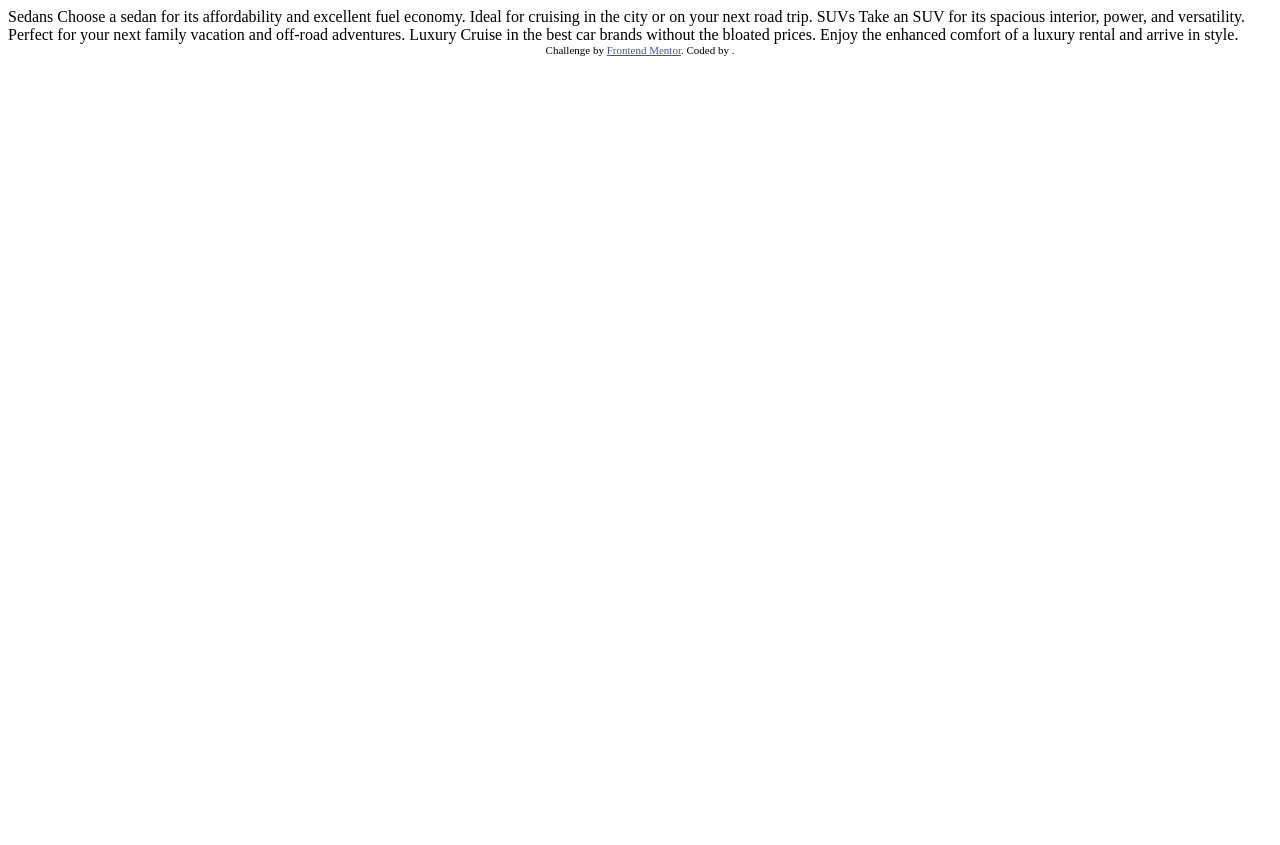
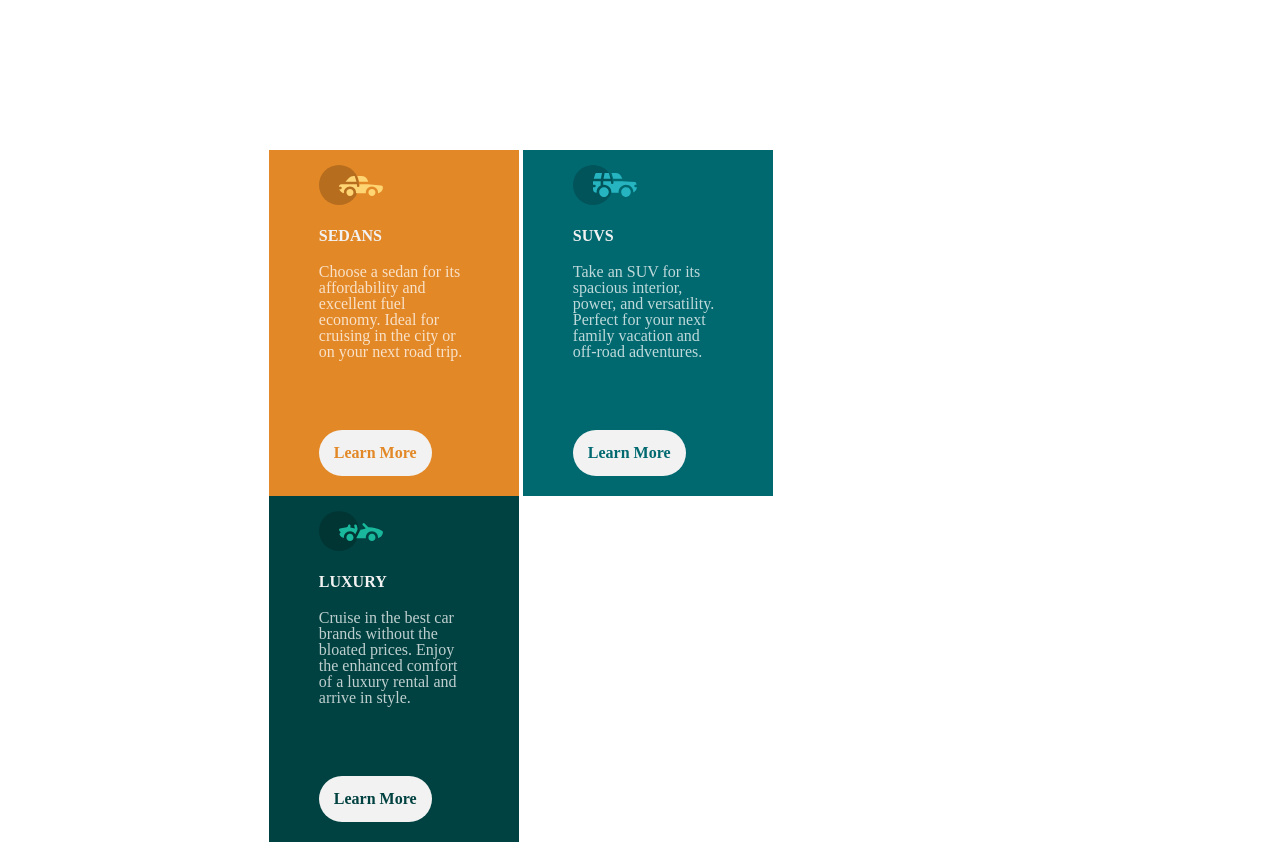
Before and after one commit to HenriqueMa1a/cards-em-coluna, a plain HTML site: page projeto4/index.html in a window 1280 px wide. Shown: the top 845 px of the page. Before the commit the page ends 800 px from the top, so only its background shows below. Drawn offline with Linux system fonts and the light colour scheme.

Commit message:
Criação dos cards

```diff
--- a/projeto4/index.html
+++ b/projeto4/index.html
@@ -5,32 +5,55 @@
   <meta name="viewport" content="width=device-width, initial-scale=1.0">
 
   <link rel="icon" type="image/png" sizes="32x32" href="./images/favicon-32x32.png">
+  <title>Henrique Maia - column card component</title>
+  <link rel="stylesheet" href="reset.css">
+  <link rel="stylesheet" href="style.css">
 
-  <title>Henrique Maia - column card component</title>
 
-  <!-- Feel free to remove these styles or customise in your own stylesheet 👍 -->
-  <style>
-    .attribution { font-size: 11px; text-align: center; }
-    .attribution a { color: hsl(228, 45%, 44%); }
-  </style>
 </head>
 <body>
+  <main>
+    <section class="box">
 
-  Sedans
-  Choose a sedan for its affordability and excellent fuel economy. Ideal for cruising in the city
-  or on your next road trip.
+      <div class="box1">
 
-  SUVs
-  Take an SUV for its spacious interior, power, and versatility. Perfect for your next family vacation
-  and off-road adventures.
+        <svg width="64" height="40" xmlns="http://www.w3.org/2000/svg" class="model"><g fill="none" fill-rule="evenodd"><circle fill="#000" opacity=".201" cx="20" cy="20" r="20"/>
+        <path d="M52.936 24.11c1.942 0 3.517 1.542 3.517 3.445 0 1.903-1.575 3.445-3.517 3.445s-3.516-1.542-3.516-3.445c0-1.903 1.574-3.445 3.516-3.445zm-21.957 0c1.942 0 3.517 1.542 3.517 3.445 0 1.903-1.575 3.445-3.517 3.445s-3.516-1.542-3.516-3.445c0-1.903 1.574-3.445 3.516-3.445zm6.948-4.848v1.429c0 .716.61 1.293 1.348 1.259a1.295 1.295 0 001.225-1.295v-1.393h8.256l13.483 1.313c.956.093 1.676.881 1.676 1.814 0 2.89-2.126 5.303-4.926 5.819.397-3.557-2.458-6.62-6.053-6.62-3.646 0-6.504 3.14-6.039 6.723h-9.879c.466-3.588-2.397-6.722-6.039-6.722-3.595 0-6.45 3.062-6.052 6.62-2.14-.398-3.916-1.912-4.61-3.931h1.142c.731 0 1.32-.598 1.285-1.322-.033-.678-.629-1.2-1.322-1.2H20v-.251c0-1.274 1.066-2.243 2.306-2.243h15.62zM42.59 11c2.645 0 4.99 1.556 5.972 3.963l.726 1.779H40.17L38.413 11h4.178zm-6.865 0l1.758 5.741H26.505l3.357-3.654A6.502 6.502 0 0134.644 11h1.082z" fill="#FFD473" fill-rule="nonzero"/></g></svg>
 
-  Luxury
-  Cruise in the best car brands without the bloated prices. Enjoy the enhanced comfort of a luxury
-  rental and arrive in style.
+        <h1>Sedans</h1>
+       <p> Choose a sedan for its affordability and excellent fuel economy. Ideal for cruising in the city
+        or on your next road trip.</p>
+        <a href="#" class="link1">Learn More</a>
+      </div>
+      <div class="box2">
 
-  <div class="attribution">
-    Challenge by <a href="https://www.frontendmentor.io?ref=challenge" target="_blank">Frontend Mentor</a>.
-    Coded by <a href="#"></a>.
-  </div>
+        <svg width="64" height="40" xmlns="http://www.w3.org/2000/svg" class="model"><g fill="none" fill-rule="evenodd"><circle fill="#000" opacity=".201" cx="20" cy="20" r="20"/>
+        <path d="M31.002 22.358c2.917 0 5.18 2.593 4.762 5.506a4.828 4.828 0 01-2.962 3.778 4.797 4.797 0 01-5.3-1.165c-1.188-1.26-1.235-2.613-1.263-2.613-.42-2.924 1.857-5.506 4.763-5.506zm22 0c3.457 0 5.798 3.567 4.41 6.744A4.816 4.816 0 0152.3 31.94a4.826 4.826 0 01-4.06-4.077c-.42-2.915 1.846-5.506 4.762-5.506zm-15.04-6.083v1.462a1.29 1.29 0 001.352 1.29c.693-.033 1.227-.631 1.227-1.326v-1.426h8.3l13.056.716a1.29 1.29 0 011.164.917c.27.895.446 1.477.563 1.87h-1.047c-.694 0-1.291.534-1.324 1.228a1.29 1.29 0 001.288 1.352h1.445c-.164 2.225-1.57 4.193-3.6 5.05.13-4.212-3.255-7.63-7.384-7.63-4.317 0-7.762 3.718-7.358 8.086h-7.285c.43-4.655-3.503-8.531-8.131-8.046v-3.543h7.734zm-10.312 0v4.308a7.4 7.4 0 00-4.006 7.274 3.874 3.874 0 01-3.642-3.864v-1.635h1.46a1.29 1.29 0 000-2.58h-1.461v-3.213l.003-.29h7.646zm14.986-8.196c2.65 0 5 1.592 5.984 4.055l.63 1.579a5.525 5.525 0 01-.065-.004l-.026-.002-.034-.002-.022-.002a4.178 4.178 0 00-.224-.006l-.098-.001h-.039l-.136-.001h-.052l-.326-.001H40.211L38.528 8.08zm-13.632 0l-1.122 5.616h-7.144l1.47-4.71a1.29 1.29 0 011.231-.906h5.565zm6.832 0l1.683 5.615h-7.007l1.121-5.615h4.203z" fill="#26B5C0" fill-rule="nonzero"/></g></svg>
+
+        <h1>SUVs</h1>
+        <p>Take an SUV for its spacious interior, power, and versatility. Perfect for your next family vacation
+        and off-road adventures.</p>
+        <a href="#" class="link2" >Learn More</a>
+      </div>
+      <div class="box3">
+
+        <svg width="64" height="40" xmlns="http://www.w3.org/2000/svg" class="model"><g fill="none" fill-rule="evenodd"><circle fill="#000" opacity=".201" cx="20" cy="20" r="20"/>
+        <path d="M30.98 22.835c1.941 0 3.516 1.604 3.516 3.583 0 1.978-1.575 3.582-3.517 3.582s-3.516-1.604-3.516-3.582c0-1.979 1.574-3.583 3.516-3.583zm21.956 0c1.942 0 3.517 1.604 3.517 3.583 0 1.978-1.575 3.582-3.517 3.582s-3.516-1.604-3.516-3.582c0-1.979 1.574-3.583 3.516-3.583zm-9.143-10.45a1.27 1.27 0 011.819 0l3.715 3.784c4.444-.115 9.7 1.142 13.964 3.753.387.237.624.664.624 1.124 0 3.006-2.126 5.514-4.926 6.05.397-3.698-2.458-6.882-6.053-6.882-3.646 0-6.504 3.264-6.039 6.99h-9.669c.76-1.544.993-2.026 1.337-2.711l.082-.162c.421-.835 1.056-2.07 2.883-5.65 1.68-.023 3.47-.408 5.247-1.403l-2.984-3.04a1.328 1.328 0 010-1.854zm-7.68 1.064c.683-.2 1.395.202 1.592.898l.749 2.652a3.46 3.46 0 01-.247 2.51l-1.733 3.395-.216.424c-1.07-1.89-3.06-3.114-5.279-3.114-3.595 0-6.45 3.184-6.052 6.885-1.832-.347-3.414-1.537-4.278-3.276a1.331 1.331 0 01.117-1.376l.955-1.303-1.325-1.295c-.751-.735-.376-2.024.64-2.231l6.614-1.346.13-.026c.092-.019.145-.03.157-.031.314-.146 1.07-.591 1.07-1.506 0-.734.592-1.327 1.316-1.31.712.016 1.268.662 1.256 1.388a4.11 4.11 0 01-.348 1.611 22.69 22.69 0 014.7 1.146l-.7-2.473a1.314 1.314 0 01.882-1.622z" fill="#19B89D" fill-rule="nonzero"/></g></svg>
+
+      <h1>Luxury</h1>
+       <p> Cruise in the best car brands without the bloated prices. Enjoy the enhanced comfort of a luxury
+        rental and arrive in style.</p>
+        <a href="#" class="link3">Learn More</a>
+      </div>
+    </section>
+
+  </main>
+  <footer>
+    <div class="attribution">
+      Challenge by <a href="https://www.frontendmentor.io?ref=challenge" target="_blank">Frontend Mentor</a>.
+      Coded by <a href="https://github.com/HenriqueMa1a">Henrique Maia</a>.
+    </div>
+  </footer>
+
 </body>
 </html>
--- /dev/null
+++ b/projeto4/reset.css
@@ -0,0 +1,48 @@
+/* http://meyerweb.com/eric/tools/css/reset/
+   v2.0 | 20110126
+   License: none (public domain)
+*/
+
+html, body, div, span, applet, object, iframe,
+h1, h2, h3, h4, h5, h6, p, blockquote, pre,
+a, abbr, acronym, address, big, cite, code,
+del, dfn, em, img, ins, kbd, q, s, samp,
+small, strike, strong, sub, sup, tt, var,
+b, u, i, center,
+dl, dt, dd, ol, ul, li,
+fieldset, form, label, legend,
+table, caption, tbody, tfoot, thead, tr, th, td,
+article, aside, canvas, details, embed,
+figure, figcaption, footer, header, hgroup,
+menu, nav, output, ruby, section, summary,
+time, mark, audio, video {
+	margin: 0;
+	padding: 0;
+	border: 0;
+	font-size: 100%;
+	font: inherit;
+	vertical-align: baseline;
+}
+/* HTML5 display-role reset for older browsers */
+article, aside, details, figcaption, figure,
+footer, header, hgroup, menu, nav, section {
+	display: block;
+}
+body {
+	line-height: 1;
+}
+ol, ul {
+	list-style: none;
+}
+blockquote, q {
+	quotes: none;
+}
+blockquote:before, blockquote:after,
+q:before, q:after {
+	content: '';
+	content: none;
+}
+table {
+	border-collapse: collapse;
+	border-spacing: 0;
+}
--- /dev/null
+++ b/projeto4/style.css
@@ -0,0 +1,113 @@
+.box{
+
+    width: 58%;
+    margin: 150px auto 250px;
+
+
+}
+
+.box1{
+
+    width: 250px;
+    display: inline-block;
+    background:  hsl(31, 77%, 52%);
+
+}
+
+.box2 {
+
+    width: 250px;
+    display: inline-block;
+    background: hsl(184, 100%, 22%);
+}
+
+.box3 {
+
+    width: 250px;
+    display: inline-block;
+    background:  hsl(179, 100%, 13%);
+
+}
+.model{
+
+    margin: 15px 0 0 50px;
+
+}
+
+section h1{
+    text-transform: uppercase;
+    color: hsl(0, 0%, 95%);
+    margin: 20px 0 20px 50px;
+    font-family: url("https://fonts.google.com/specimen/Big+Shoulders+Display");
+    font-weight: 700;
+
+}
+section p{
+
+    color: hsla(0, 0%, 100%, 0.75);
+    font-family: url("https://fonts.google.com/specimen/Lexend+Deca");
+    font-weight: 400;
+    margin: 0 50px 70px;
+
+}
+
+.link1{
+
+    padding: 15px;
+    background: hsl(0, 0%, 95%);
+    color:hsl(31, 77%, 52%);
+    border-radius: 25px;
+    margin:0 0 20px 50px;
+    text-decoration: none;
+    display: inline-block;
+    font-family: url("https://fonts.google.com/specimen/Big+Shoulders+Display");
+    font-weight: 700;
+
+}
+.link1:active {
+
+    border: 2px solid hsl(0, 0%, 95%);
+    background: hsl(31, 77%, 52%);
+    color: hsl(0, 0%, 95%);
+
+}
+.link2{
+
+    padding: 15px;
+    background: hsl(0, 0%, 95%);
+    color:hsl(184, 100%, 22%);
+    border-radius: 25px;
+    margin:0 0 20px 50px;
+    text-decoration: none;
+    display: inline-block;
+    font-family: url("https://fonts.google.com/specimen/Big+Shoulders+Display");
+    font-weight: 700;
+
+}
+.link2:active {
+
+    border: 2px solid hsl(0, 0%, 95%);
+    background: hsl(184, 100%, 22%);
+    color:hsl(0, 0%, 95%);
+
+}
+
+.link3{
+
+    padding: 15px;
+    background: hsl(0, 0%, 95%);
+    color:hsl(179, 100%, 13%);
+    border-radius: 25px;
+    margin:0 0 20px 50px;
+    text-decoration: none;
+    display: inline-block;
+    font-family: url("https://fonts.google.com/specimen/Big+Shoulders+Display");
+    font-weight: 700;
+
+}
+.link3:active {
+
+    border: 2px solid hsl(0, 0%, 95%);
+    background: hsl(179, 100%, 13%);
+    color: hsl(0, 0%, 95%);
+}
```
